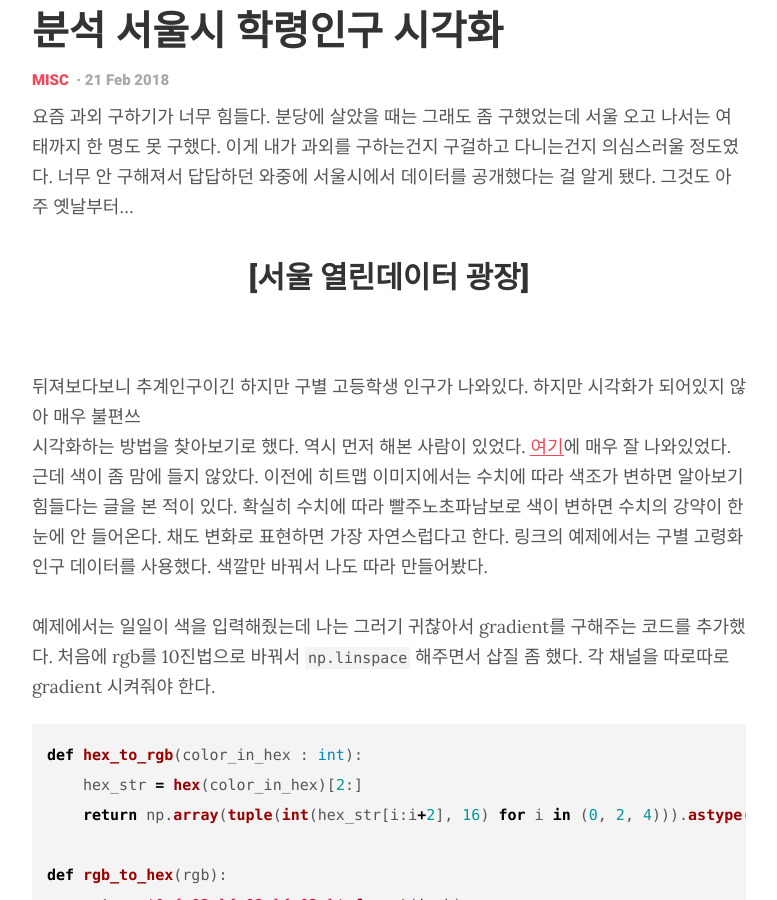
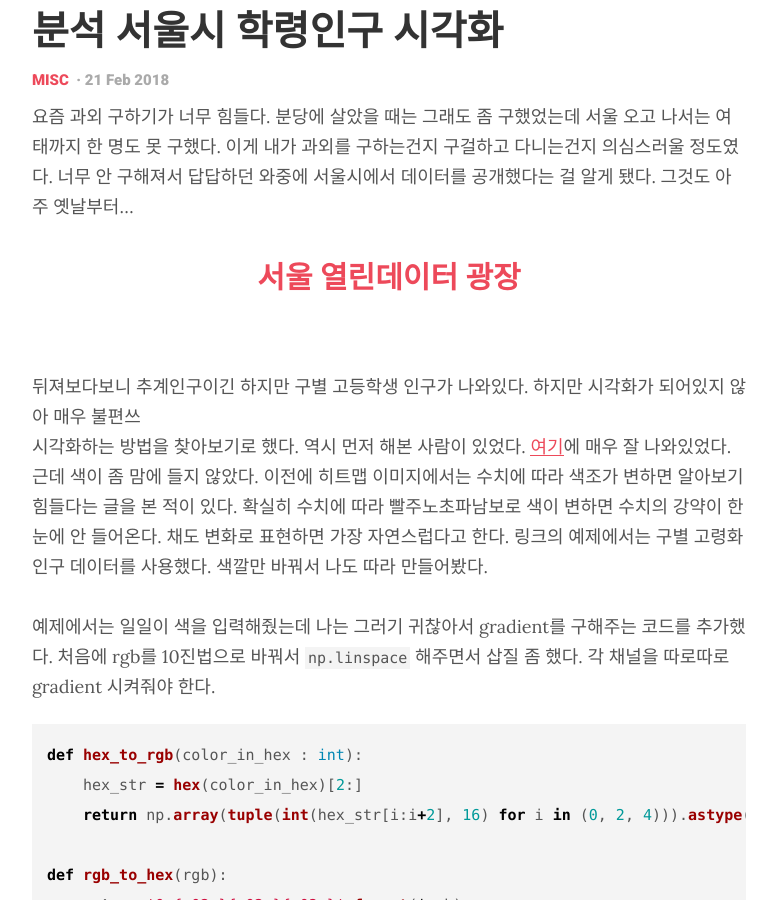
Before and after one commit to Haawron/Haawron.github.io, a Jekyll site: the page built from _posts/2018-02-21-seoul-analysis.md, in a window 1280 px wide and 900 px high, scrolled down 434 px. Shown: the whole window, without its empty margins (251-1028 px from the left). Built offline with Jekyll 4.4.1, drawn with Linux system fonts in a browser that asks for light colours; some web fonts are replaced; our own code applies the rules of GitHub Pages for plain Markdown files.

Commit message:
서울 학령인구 시각화

```diff
--- a/_posts/2018-02-21-seoul-analysis.md
+++ b/_posts/2018-02-21-seoul-analysis.md
@@ -14,8 +14,8 @@ feature_image: "https://i.imgur.com/kG4cv7r.jpg"
 못 구했다. 이게 내가 과외를 구하는건지 구걸하고 다니는건지 의심스러울 정도였다. 너무 안 구해져서
 답답하던 와중에 서울시에서 데이터를 공개했다는 걸 알게 됐다. 그것도 아주 옛날부터...
 
-<h3> <center>
-[서울 열린데이터 광장]
+<h3> <center><a href="http://data.seoul.go.kr/">
+서울 열린데이터 광장</a>
 </center> </h3><br>
 
 뒤져보다보니 추계인구이긴 하지만 구별 고등학생 인구가 나와있다. 하지만 시각화가 되어있지 않아 매우 불편쓰
```
